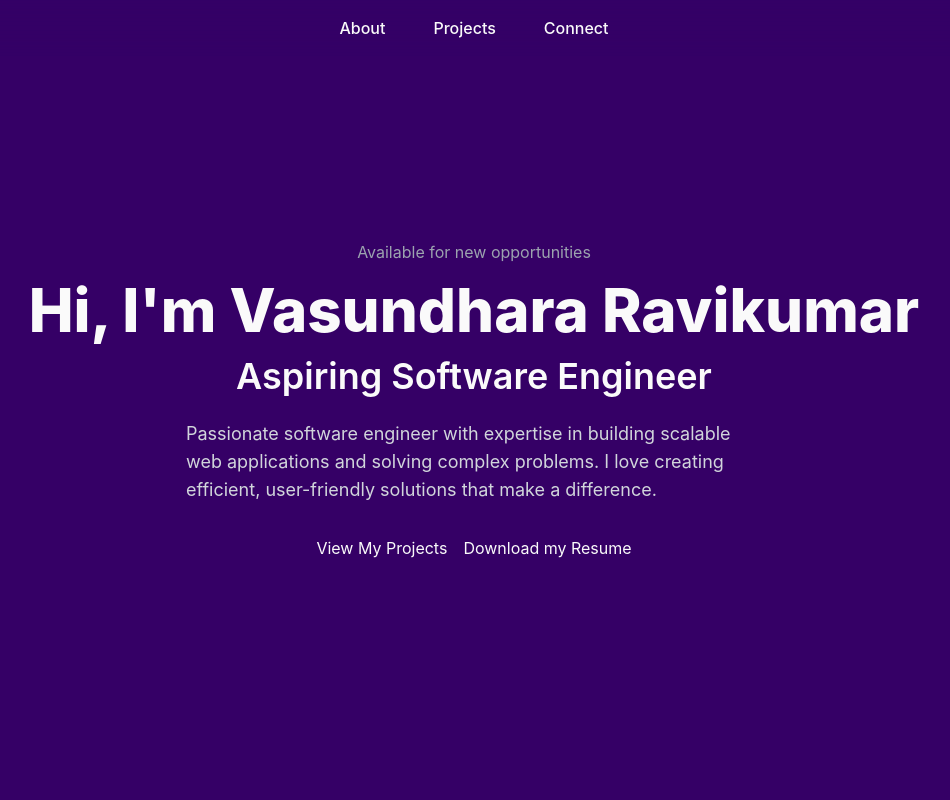
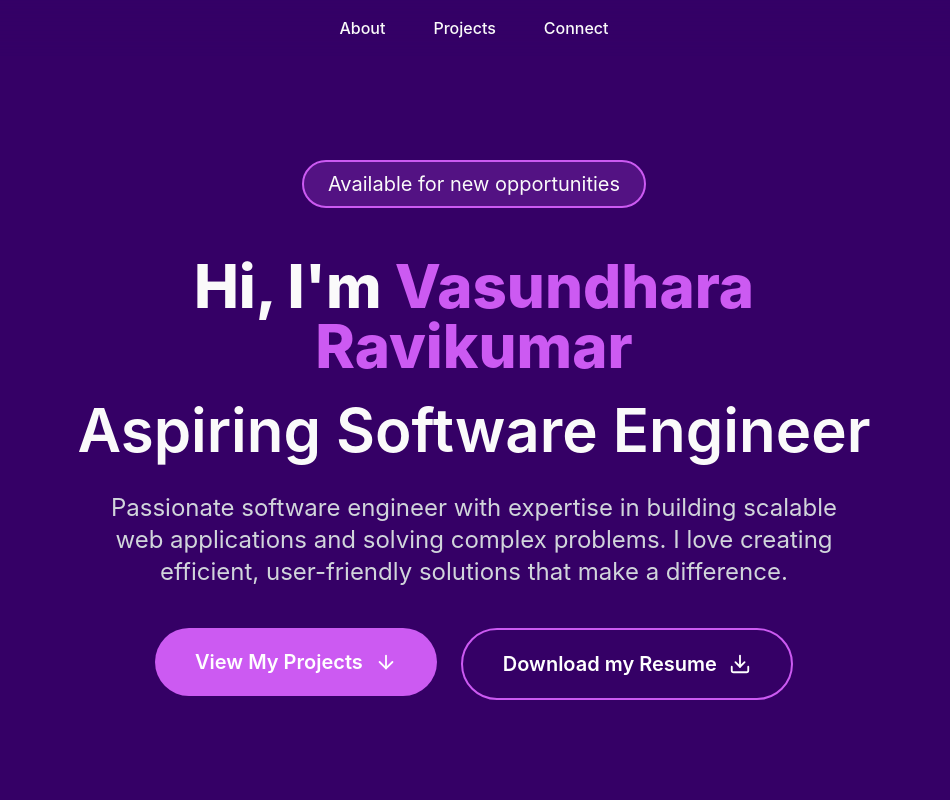
Before and after one commit to Vasuuu641/portfolio, a React (Create React App) app: page / in a window 1280 px wide. Shown: the top 800 px of the page, without its empty margins (166-1116 px from the left). Built offline with nearby package versions, Linux system fonts and the light colour scheme.

Commit message:
Finished styling home page

```diff
--- a/package.json
+++ b/package.json
@@ -11,6 +11,7 @@
     "@types/node": "^16.18.126",
     "@types/react": "^19.2.7",
     "@types/react-dom": "^19.2.3",
+    "lucide-react": "^0.561.0",
     "react": "^19.2.3",
     "react-dom": "^19.2.3",
     "react-router-dom": "^7.10.1",
--- a/src/components/Button.tsx
+++ b/src/components/Button.tsx
@@ -1,9 +1,30 @@
 type ButtonProps = {
-    text: string;
+  text: string;
+  variant?: "primary" | "outline";
+  icon?: React.ReactNode;
+};
+
+export default function Button({
+  text,
+  variant = "primary",
+  icon,
+}: ButtonProps) {
+  return (
+    <button
+      className={`
+        inline-flex items-center gap-3
+        px-10 py-5 rounded-full
+        font-semibold text-lg md:text-xl
+        transition-all duration-300
+        ${
+          variant === "primary"
+            ? "bg-[hsl(var(--accent))] text-white hover:bg-[hsl(var(--accent-hover))] hover:-translate-y-1 hover:shadow-lg hover:shadow-[hsl(var(--accent)/0.4)]"
+            : "border-2 border-[hsl(var(--accent))] text-white bg-transparent hover:bg-[hsl(var(--accent))] hover:-translate-y-1 hover:shadow-lg hover:shadow-[hsl(var(--accent)/0.4)]"
+        }
+      `}
+    >
+      {text}
+      {icon}
+    </button>
+  );
 }
-
-export default function Button(props: ButtonProps) {
-    return(
-        <button className="Primary Button">{props.text}</button>
-    )
-}
--- a/src/pages/Home.tsx
+++ b/src/pages/Home.tsx
@@ -1,39 +1,58 @@
 
 import Button from "../components/Button";
+import { ArrowDown, Download } from "lucide-react";
 
 function Home()
 {
     return (
 
         <section id="home"
-         className="min-h-screen flex flex-col justify-center items-center px-6 md:px-16 lg:px-32 text-center md:text-left bg-[hsl(var(--background))] text-[hsl(var(--foreground))]"
+         className="Home min-h-screen flex flex-col justify-start items-center pt-40 px-6 md:px-16 lg:px-32 text-center md:text-left bg-[hsl(var(--background))] text-[hsl(var(--foreground))]"
          >
 
-            <p className="text-sm md:text-base text-gray-400 mb-4">
+            <p className="text-base md:text-lg lg:text-xl
+                          px-6 py-2
+                          rounded-full
+                          border-2 border-[hsl(var(--accent))]
+                          bg-[hsl(var(--accent)/0.2)]
+                          inline-block
+                          mb-12">
                 Available for new opportunities
             </p>
 
-            <h1 className="text-4xl md:text-5xl lg:text-6xl font-extrabold mb-4">
-                Hi, I'm Vasundhara Ravikumar
+            <h1 className="text-6xl md:text-7xl lg:text-6xl font-extrabold mb-6 leading-tight text-center">
+                Hi, I&apos;m{" "}
+                  <span className="text-[hsl(var(--accent))]">Vasundhara</span>
+                  <br />
+                  <span className="block text-[hsl(var(--accent))]">
+                  Ravikumar
+                  </span>
             </h1>
 
-            <h2 className="text-2xl md:text-3xl lg:text-4xl font-semibold mb-6">
+            <h2 className="text-4xl md:text-5xl lg:text-6xl font-semibold mb-8">
                 Aspiring Software Engineer
             </h2>
 
-            <p className="max-w-xl text-gray-300 mb-8 leading-relaxed text-base md:text-lg">
+            <p className="max-w-3xl text-lg md:text-xl lg:text-2xl text-gray-300 mb-10 leading-relaxed text-center">
                 Passionate software engineer with expertise
             in building scalable web applications and solving complex problems. I love
             creating efficient, user-friendly solutions that make a difference.
             </p>
 
-           <div className="flex flex-col sm:flex-row gap-4 justify-center md:justify-start">
+           <div className="flex flex-col sm:flex-row gap-6 justify-center md:justify-start">
            <a href = "#projects">
-            < Button text="View My Projects"/>
+            <Button
+            text="View My Projects"
+            icon = {<ArrowDown size = {22} />}
+            />
            </a>
 
            <a href = "/Vasundhara_Resume.pdf" download>
-            <Button text="Download my Resume"/>
+            <Button
+            text="Download my Resume"
+            variant = "outline"
+            icon = {<Download size = {22} />}
+            />
            </a>
            </div>
         </section>
```
Also changed, not shown: 1 other file (tests, documents, lock files or other folders).
